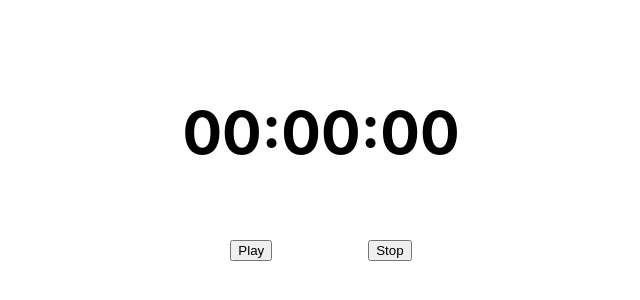
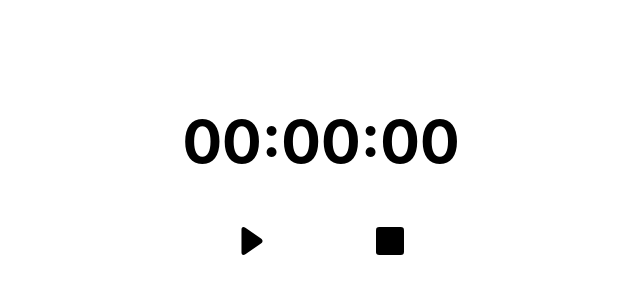
Before and after one commit to ajest/cronometro-simple, a React (Vite) app: page / in a window 1280 px wide. Shown: the part 224-524 px from the top of the page, without its empty margins (319-959 px from the left). Built offline with nearby package versions, Linux system fonts and the light colour scheme.

Commit message:
Improve buttons

```diff
--- a/src/App.jsx
+++ b/src/App.jsx
@@ -1,11 +1,15 @@
+import { Button } from './components/buttons/Button'
+import PlayIcon from './components/icons/PlayIcon'
+import StopIcon from './components/icons/StopIcon'
+
 function App () {
   return (
     <section className="container">
       <h1>00:00:00</h1>
       <menu>
         <ul>
-          <li><button>Play</button></li>
-          <li><button>Stop</button></li>
+          <li><Button><PlayIcon /></Button></li>
+          <li><Button><StopIcon /></Button></li>
         </ul>
       </menu>
     </section>
--- /dev/null
+++ b/src/components/buttons/Button.jsx
@@ -0,0 +1,9 @@
+import styles from './button.module.css'
+
+export const Button = ({ children }) => {
+  return (
+    <button className={styles.button}>
+      {children}
+    </button>
+  )
+}
--- /dev/null
+++ b/src/components/buttons/button.module.css
@@ -0,0 +1,9 @@
+.button {
+    border: none;
+    background: none;
+    cursor: pointer;
+}
+
+.button:active {
+    transform: scale(1.1);
+}
--- a/src/components/icons/PlayIcon.jsx
+++ b/src/components/icons/PlayIcon.jsx
@@ -1,9 +1,16 @@
-// https://www.svgrepo.com/
-const PlayIcon = (props) => (
-  <svg width={512} height={512} xmlns="http://www.w3.org/2000/svg" {...props}>
-    <title>{'ionicons-v5-c'}</title>
-    <path d="M133 440a35.37 35.37 0 0 1-17.5-4.67c-12-6.8-19.46-20-19.46-34.33V111c0-14.37 7.46-27.53 19.46-34.33a35.13 35.13 0 0 1 35.77.45l247.85 148.36a36 36 0 0 1 0 61l-247.89 148.4A35.5 35.5 0 0 1 133 440Z" />
+const PauseIcon = (props) => (
+  <svg
+    width="100%"
+    xmlns="http://www.w3.org/2000/svg"
+    viewBox="0 0 494.148 494.148"
+    style={{
+      enableBackground: 'new 0 0 494.148 494.148'
+    }}
+    xmlSpace="preserve"
+    {...props}
+  >
+    <path d="M405.284 201.188 130.804 13.28C118.128 4.596 105.356 0 94.74 0 74.216 0 61.52 16.472 61.52 44.044v406.124c0 27.54 12.68 43.98 33.156 43.98 10.632 0 23.2-4.6 35.904-13.308l274.608-187.904c17.66-12.104 27.44-28.392 27.44-45.884.004-17.48-9.664-33.764-27.344-45.864z" />
   </svg>
 )
 
-export default PlayIcon
+export default PauseIcon
--- /dev/null
+++ b/src/components/icons/StopIcon.jsx
@@ -0,0 +1,16 @@
+const StopIcon = (props) => (
+    <svg
+      width="100%"
+      xmlns="http://www.w3.org/2000/svg"
+      viewBox="0 0 46.734 46.734"
+      style={{
+        enableBackground: 'new 0 0 46.734 46.734'
+      }}
+      xmlSpace="preserve"
+      {...props}
+    >
+      <path d="M41.346 0H5.388A5.394 5.394 0 0 0 0 5.388v35.958a5.394 5.394 0 0 0 5.388 5.388h35.958a5.394 5.394 0 0 0 5.388-5.388V5.388A5.395 5.395 0 0 0 41.346 0z" />
+    </svg>
+)
+
+export default StopIcon
--- a/src/index.css
+++ b/src/index.css
@@ -23,7 +23,7 @@ body {
   height: 100vh;
 }
 
-.container {
+section {
   max-width: 20em;
 }
 
@@ -37,3 +37,9 @@ menu ul {
   display: flex;
   justify-content: space-around;
 }
+
+menu ul li button {
+  display: flex;
+  width: 3em;
+  height: auto;
+}
```
Also changed, not shown: src/components/icons/PauseIcon.jsx (added, +16 -0 lines), .eslintrc.js.
